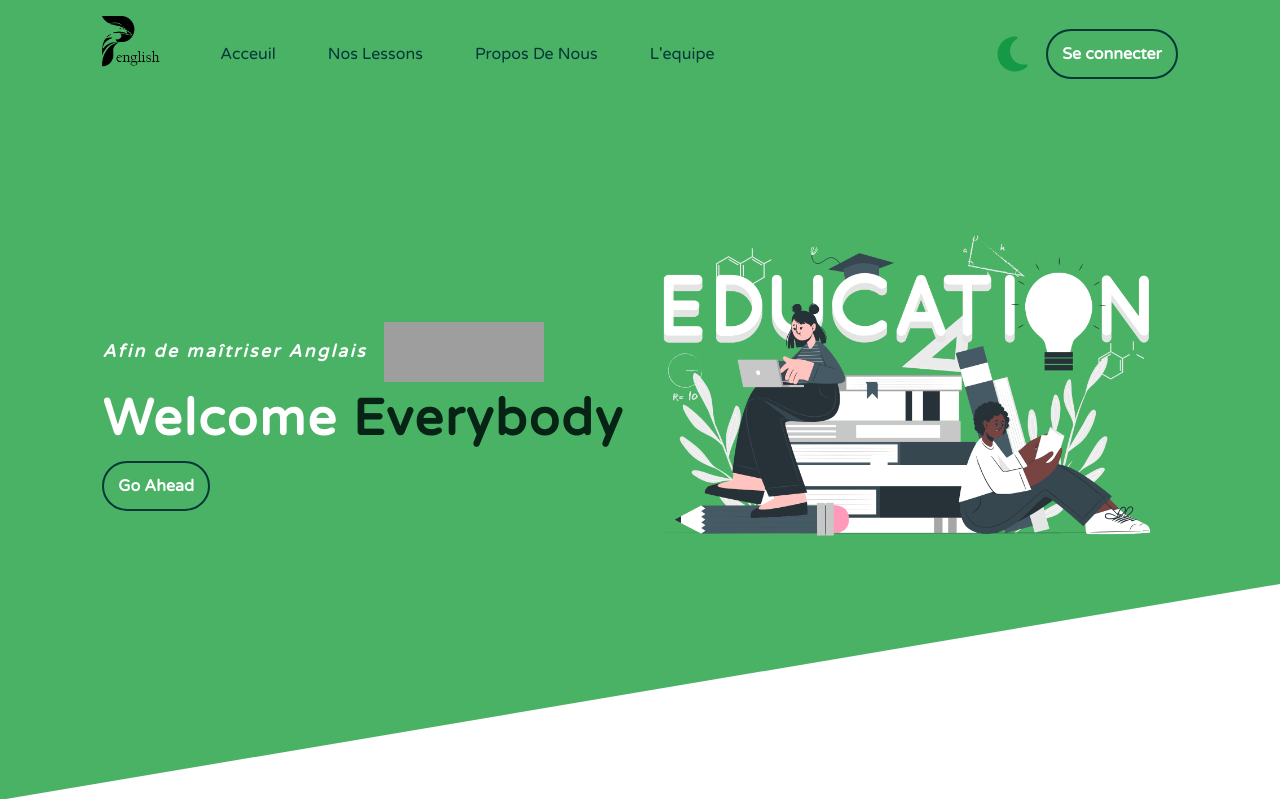
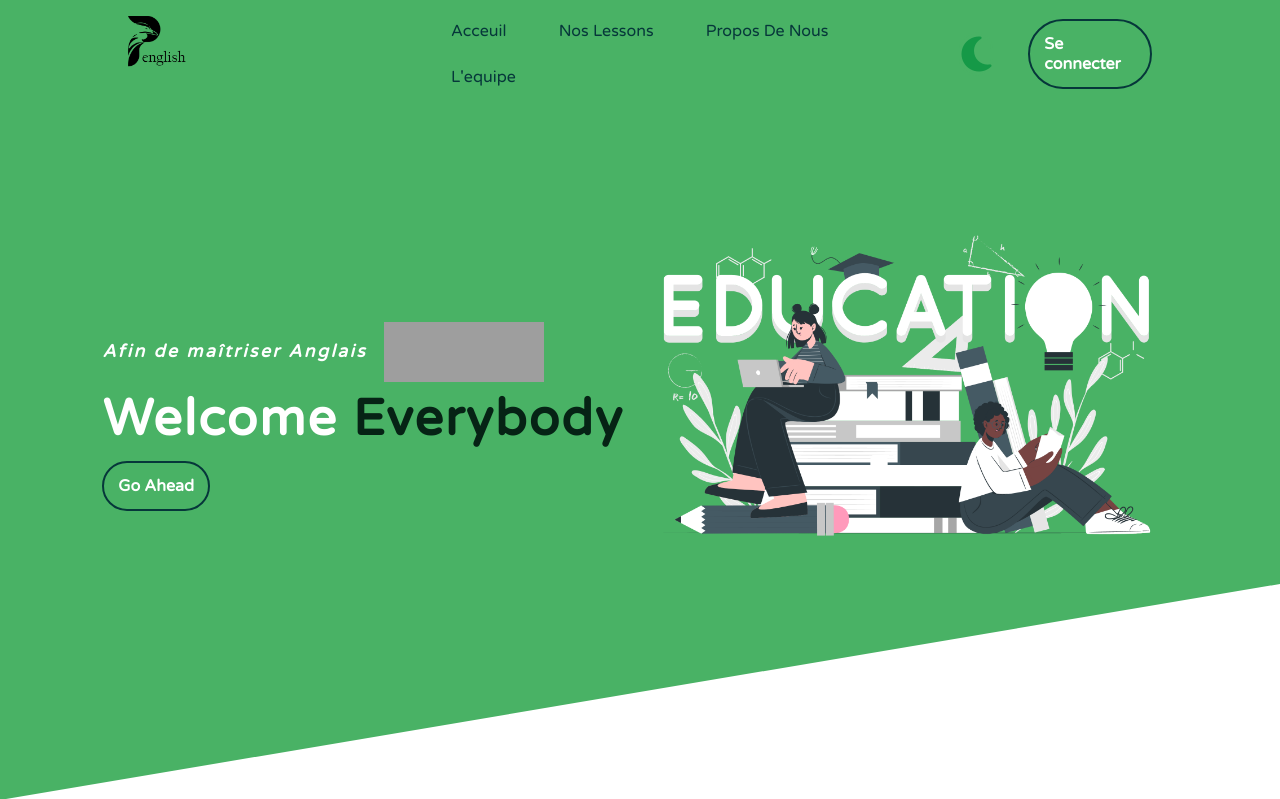
Before and after one commit to KhalidMHASNI/Penglish, a Django app: page / in a window 1280 px wide. Shown: the top 799 px of the page. Run offline with Django 4.2, Linux system fonts and the light colour scheme; parts of the project's set-up code (start-up, migrations or seed data) failed here and were passed over; some libraries are stand-ins or nearby versions; grey boxes are pictures that could not be loaded.

Commit message:
remove unecessary files

```diff
--- a/BiLingoApp/static/css/home.css
+++ b/BiLingoApp/static/css/home.css
@@ -183,8 +183,8 @@ p {
 nav {
     /*background-color:var(--bgColor-1)*/
     padding-top: 0rem;
-    padding-left: var(--padding);
-    padding-right: var(--padding);
+    padding-left: 10%;
+    padding-right: 10%;
     display: flex;
     justify-content: space-between;
     align-items: center;
--- a/BiLingoApp/templates/Signinup.html
+++ b/BiLingoApp/templates/Signinup.html
@@ -150,7 +150,7 @@
                 <div class="content">
                     <h3>Un de nous ?</h3>
                     <p>
-                       Bah ! Rebienvenue dans votre plateforme pour se étudier la langue Anglaise
+                       Bah ! Rebienvenue dans votre plateforme pour etudier la langue Anglaise
                     </p>
                     <button class="btn transparent" id="sign-in-btn">Connecter</button>
                 </div>
--- a/BiLingoApp/templates/home.html
+++ b/BiLingoApp/templates/home.html
@@ -18,13 +18,13 @@
     <section class="home" id="home">
         <header>
             <nav><img src="{% static 'img/logodark.png'%}" style="height: auto;width: 69px; margin-top:-1.5rem; margin-right:-200px;">
-                <ul>
+                <ul style="margin-left:42%">
                     <li><a href="#" class="hover-underline-animation">Acceuil</a></li>
                     <li><a href="#lessons" class="hover-underline-animation">Nos Lessons </a></li>
                     <li><a href="#aboutus" class="hover-underline-animation">Propos de nous</a></li>
                     <li><a href="#equipe" class="hover-underline-animation">L'equipe</a></li>
                 </ul>
-                <em onclick="myFunction()" class="fa-solid fa-moon" style="margin-right:-13rem;"></em>
+                <em onclick="myFunction()" class="fa-solid fa-moon" style="margin-right:35px;"></em>
                 <a href="Signinup" class="btn">Se connecter</a>
             </nav>
         </header>
--- a/package.json
+++ /dev/null
@@ -1,5 +0,0 @@
-{
-  "dependencies": {
-    "sweetalert": "^2.1.2"
-  }
-}
```
Also changed, not shown: db.sqlite3 (deleted), package-lock.json (deleted).
